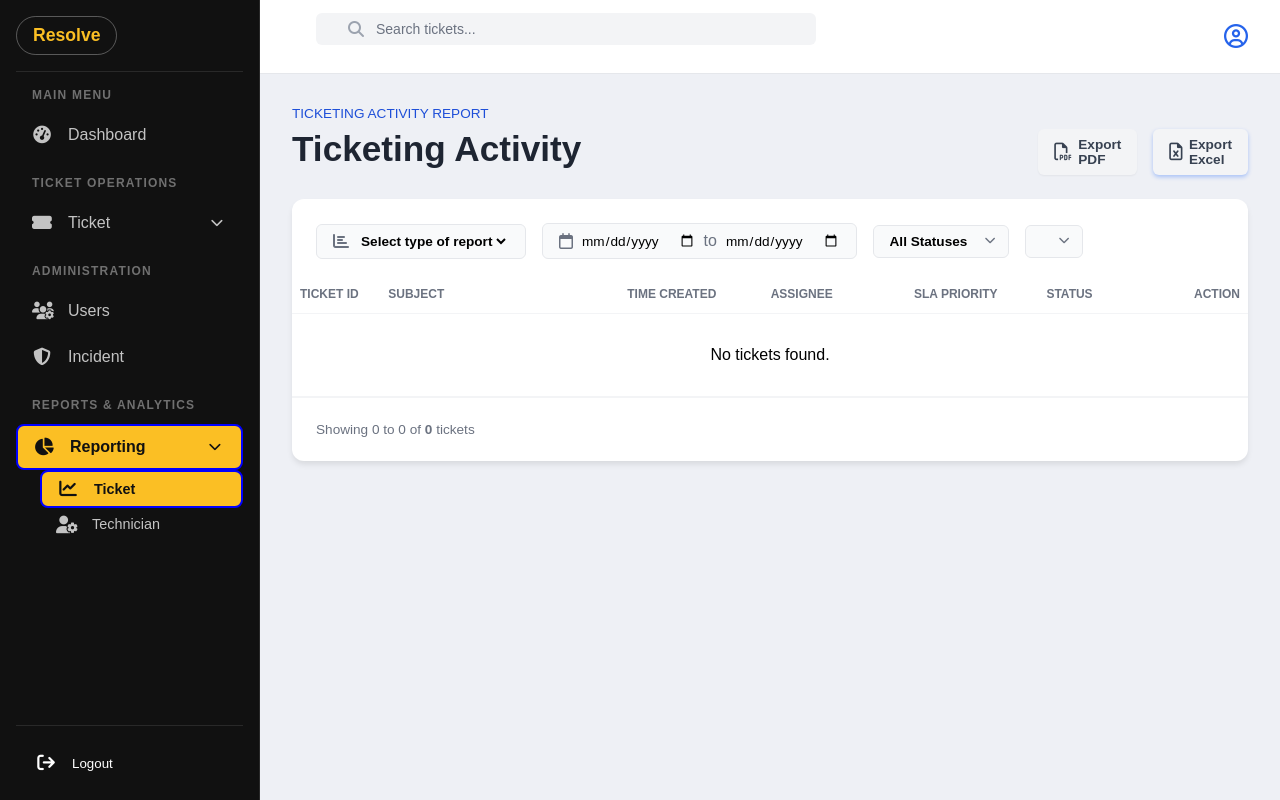
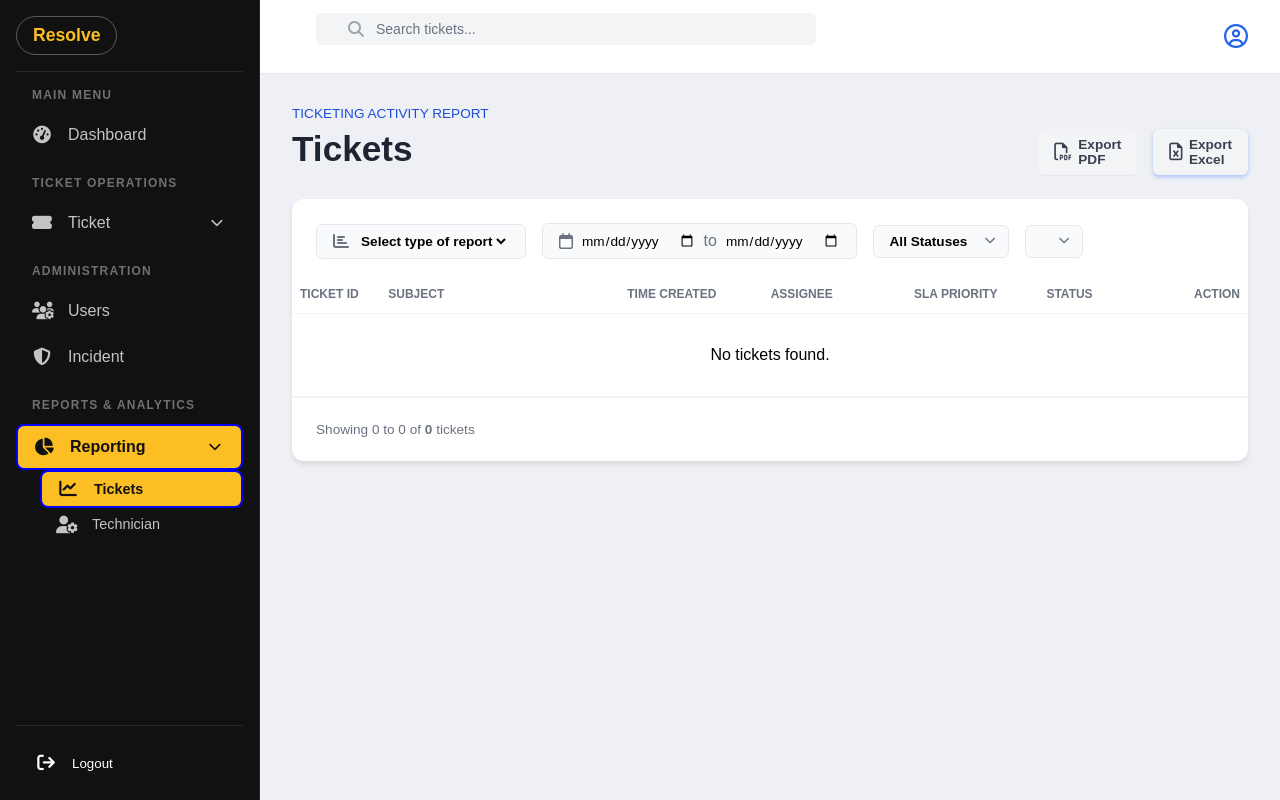
Before and after one commit to julianbeverly/Ticketing-system, a Laravel app: page /ticketreport in a window 1280 px wide. Run offline with Laravel 12, Linux system fonts and the light colour scheme; a user stored in the database is signed in; data comes from the database, SQL or seed files in the repository; data that the repository does not hold is empty.

Commit message:
ticket report fixed

```diff
--- a/resources/views/admin/partials/sidebar.blade.php
+++ b/resources/views/admin/partials/sidebar.blade.php
@@ -61,7 +61,7 @@
             <div class="submenu" style="display: {{ request()->routeIs('admin.ticketreport') || request()->routeIs('tech.reporting') || request()->routeIs('admin.techreport.details') ? 'block' : 'none' }}; padding-left: 1.5rem">
                 <a href="{{ route('admin.ticketreport') }}" class="nav-item {{ request()->routeIs('admin.ticketreport') ? 'active' : '' }}" style="padding: 0.5rem 1rem; font-size: 0.9rem">
                     <i class="fa-solid fa-chart-line"></i>
-                    <span>Ticket</span>
+                    <span>Tickets</span>
                 </a>
                 <a href="{{ route('tech.reporting') }}" class="nav-item {{ request()->routeIs('tech.reporting') || request()->routeIs('admin.techreport.details') ? 'active' : '' }}" style="padding: 0.5rem 1rem; font-size: 0.9rem">
                     <i class="fa-solid fa-user-gear"></i>
--- a/resources/views/admin/ticketreport.blade.php
+++ b/resources/views/admin/ticketreport.blade.php
@@ -156,7 +156,7 @@
 
                 <div class="page-header-title">
                     <div>
-                        <h1>Ticketing Activity</h1>
+                        <h1>Tickets</h1>
                     </div>
 
                     {{-- Export buttons — allow downloading the report data --}}
```
